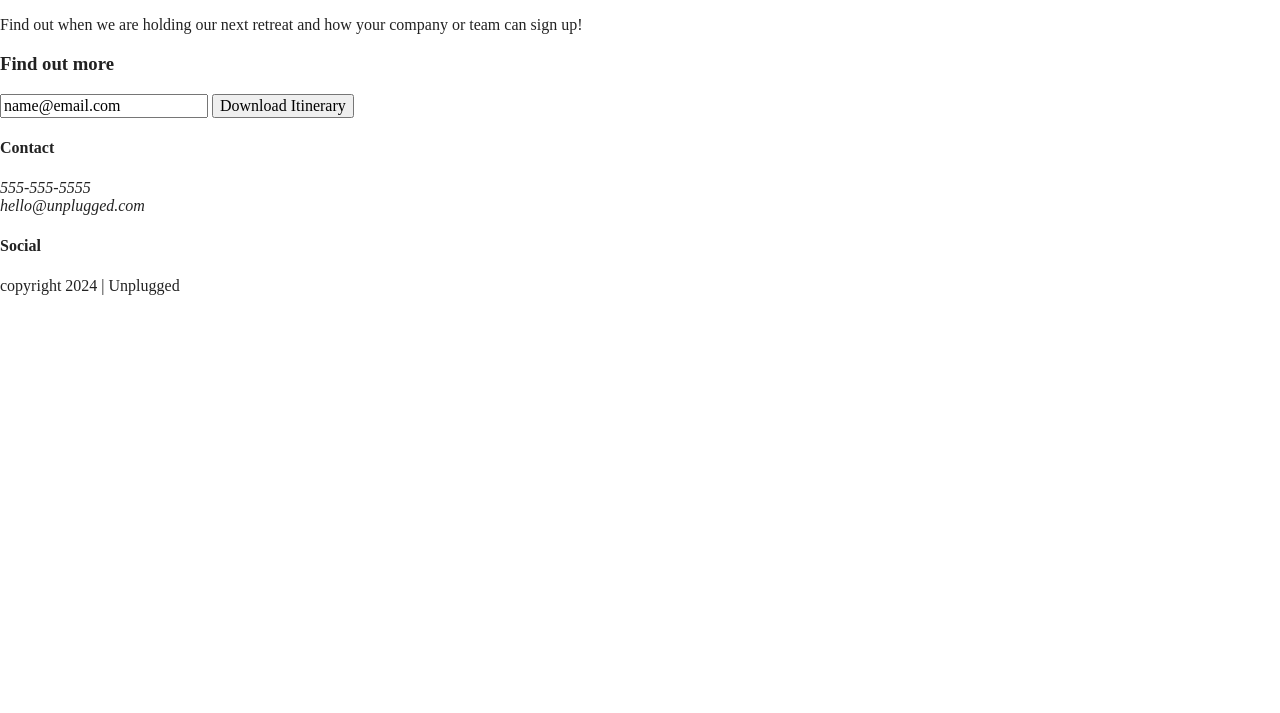
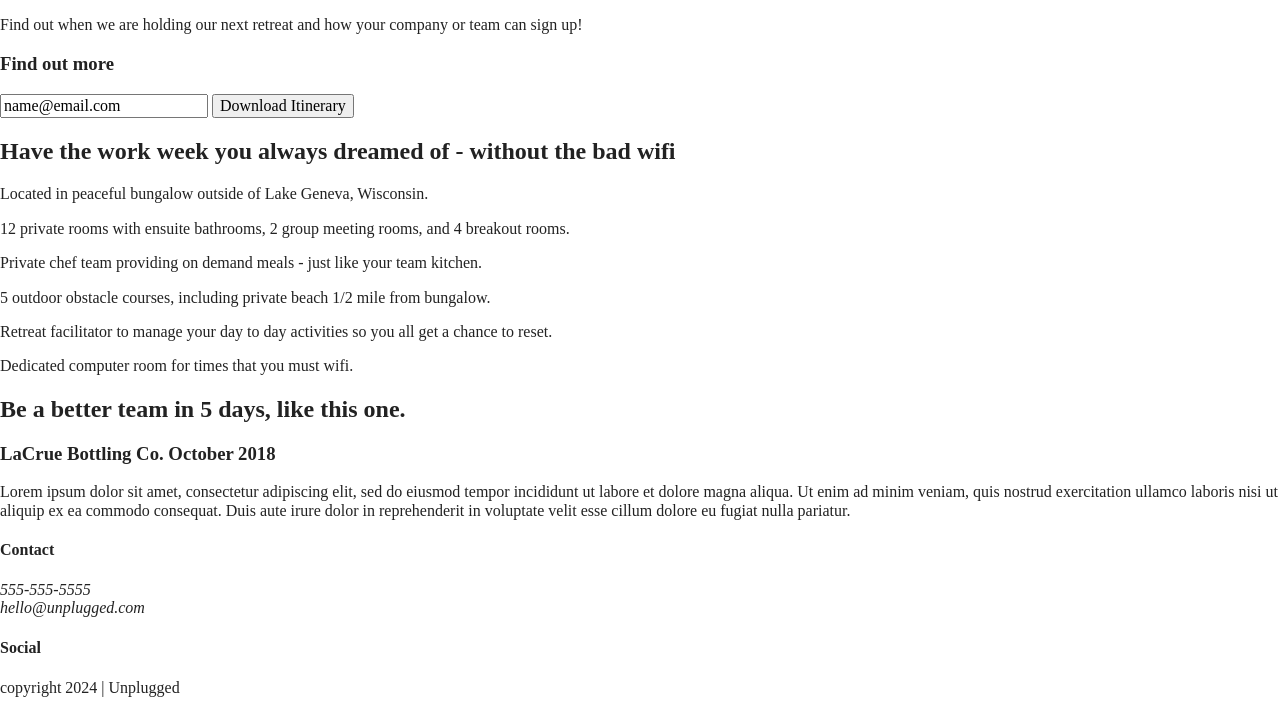
Before and after one commit to yesenia44/unplugged, a website built with Parcel: page index.html in a window 1280 px wide. Shown: the part 176-889 px from the top of the page. Before the commit the page ends 800 px from the top, so only its background shows below. Built offline with nearby package versions, Linux system fonts and the light colour scheme.

Commit message:
Added article tags on icons and added a review section

```diff
--- a/index.html
+++ b/index.html
@@ -28,6 +28,7 @@
   <header>
     <div class="content-wrapper">
       <a href="#"><img src="" alt="unplugged logo"></a>
+      <div class="header-divider"></div>
       <nav>
         <ul>
           <li><a href="faq/index.html" rel="noopener">FAQ</a></li>
@@ -42,27 +43,82 @@
       <div class="content-wrapper">
         <h1>Retreat from the desk, return refreshed.</h1>
       </div>
+    </section>
 
-    </section>
     <aside>
       <div class="content-wrapper">
         <div class="form-description">
           <h3>Want to join the next retreat?</h3>
           <p>Find out when we are holding our next retreat and how your company or team can sign up!</p>
-
         </div>
         <div class="form">
           <h3>Find out more</h3>
-
           <input type="text" name="name" value="name@email.com">
           <input type="button" value="Download Itinerary">
         </div>
+      </div>
+    </aside>
 
+    <section class="features">
+      <div class="content-wrapper">
+        <h2>Have the work week you always dreamed of - without the bad wifi</h2>
+        <div class="features-item">
+          <article>
+            <p class="icon"></p>
+            <p class="features-item-info">
+              Located in peaceful bungalow outside of Lake Geneva, Wisconsin.
+            </p>
+          </article>
+          <article>
+            <p class="icon"></p>
+            <p class="features-item-info">
+              12 private rooms with ensuite bathrooms, 2 group meeting rooms, and 4 breakout rooms.
+            </p>
+          </article>
+          <article>
+            <p class="icon"></p>
+            <p class="features-item-info">
+              Private chef team providing on demand meals - just like your team kitchen.
+            </p>
+          </article>
+          <article>
+            <p class="icon"></p>
+            <p class="features-item-info">
+              5 outdoor obstacle courses, including private beach 1/2 mile from bungalow.
+            </p>
+          </article>
+          <article>
+            <p class="happyface-icon"></p>
+            <p class="features-item-info">
+              Retreat facilitator to manage your day to day activities so you all get a chance to reset.
+            </p>
+          </article>
+          <article>
+            <p class="icon"></p>
+            <p class="features-item-info">
+              Dedicated computer room for times that you must wifi.
+            </p>
+          </article>
         </div>
+    </section>
+    <section class="reviews">
+      <div class="content-wrapper">
+        <h2>Be a better team in 5 days, like this one. </h2>
+        <article>
+          <div>
+            <h3>LaCrue Bottling Co.
+              October 2018 </h3>
+            <p>
+              Lorem ipsum dolor sit amet, consectetur adipiscing elit, sed do eiusmod tempor incididunt ut labore et
+              dolore magna aliqua. Ut enim ad minim veniam, quis nostrud exercitation ullamco laboris nisi ut aliquip ex
+              ea commodo consequat. Duis aute irure dolor in reprehenderit in voluptate velit esse cillum dolore eu
+              fugiat nulla pariatur. </p>
+          </div>
+        </article>
+      </div>
+    </section>
+  </main>
 
-
-    </aside>
-  </main>
   <footer>
     <div class="content-wrapper">
       <div class="footer-contact-info">
@@ -73,7 +129,6 @@
               hello@unplugged.com</p>
           </address>
         </div>
-
       </div>
       <div class="social-media">
         <h4>Social</h4>
@@ -83,9 +138,9 @@
           <p><a href="https://www.instagram.com/" targer="_blank" rel="noopener noreferrer"></a></p>
         </div>
       </div>
+    </div>
     <div class="copyright">
       <p>copyright 2024 | Unplugged</p>
-      </div>
     </div>
   </footer>
   <script src="js/vendor/modernizr-3.11.2.min.js"></script>
```
Lines whose indentation alone changed are shown as unchanged.
